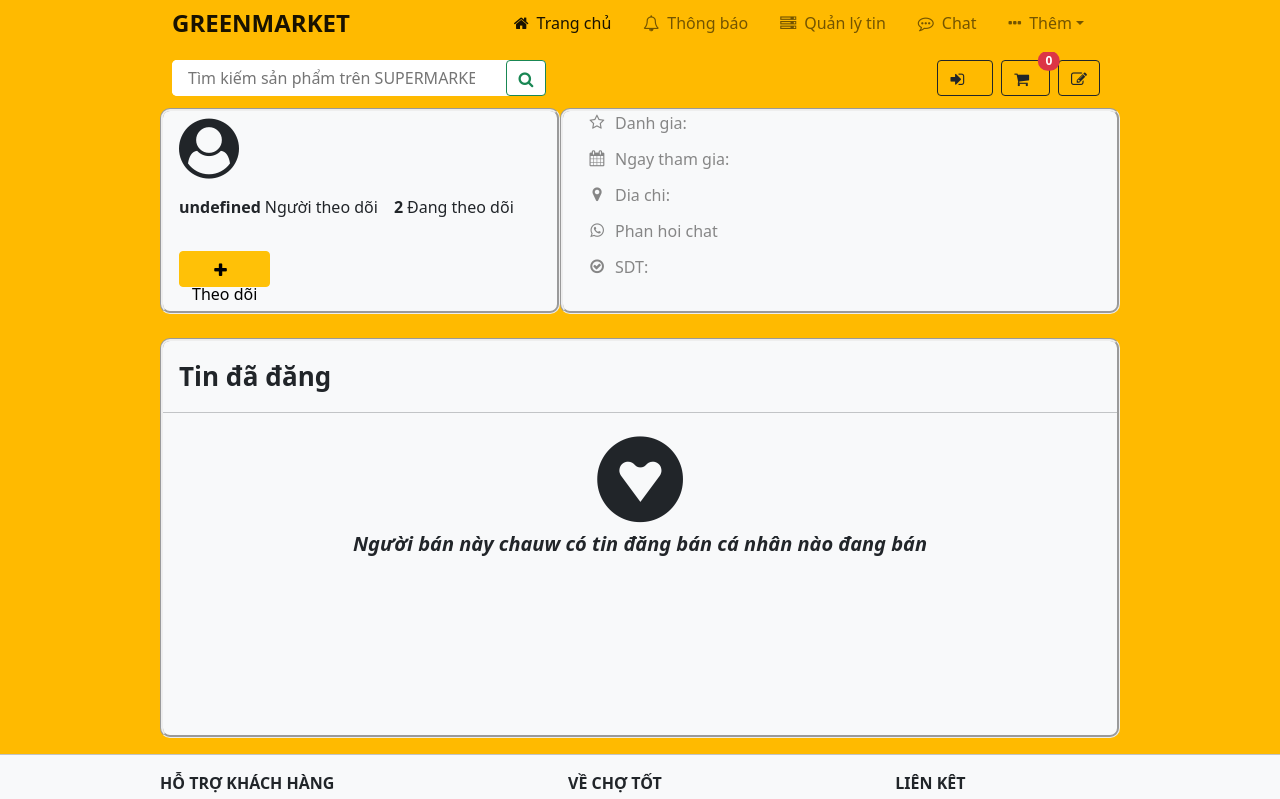
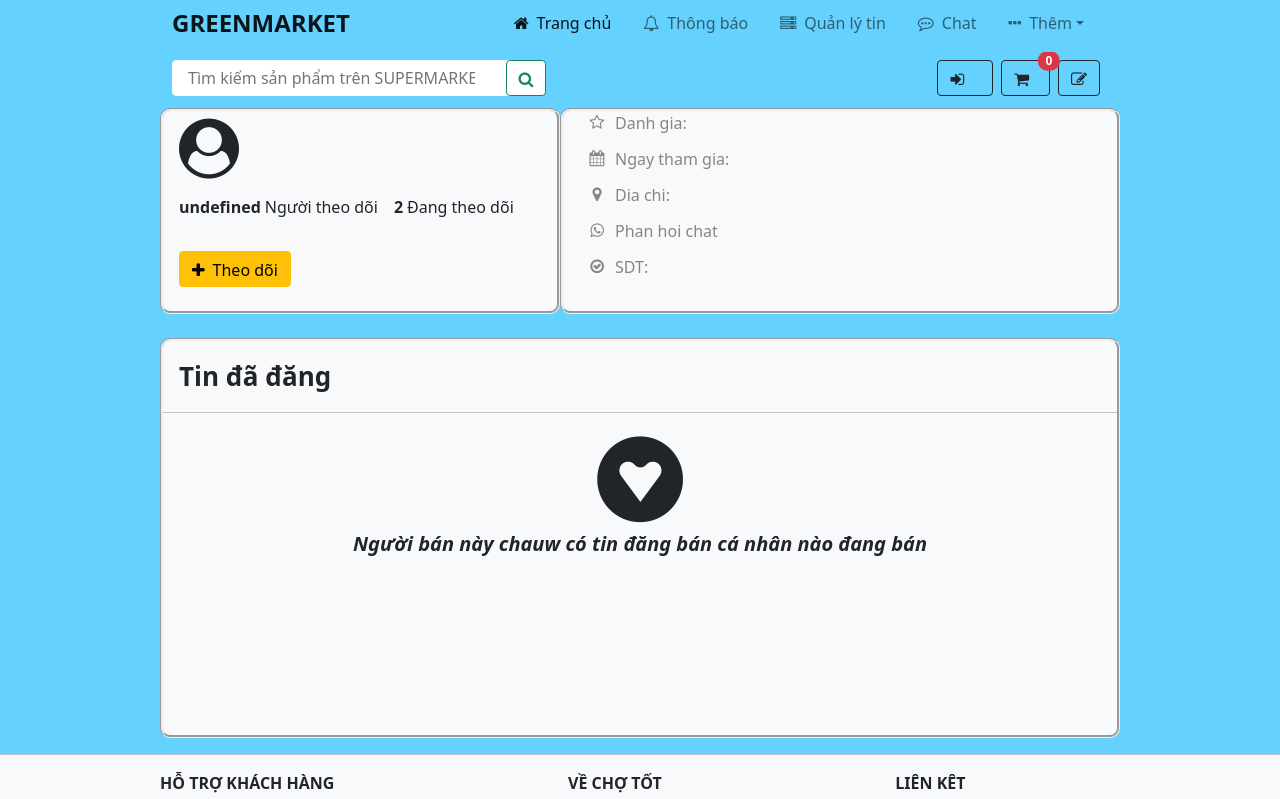
Before and after one commit to bach-long/CNPM-project, a React (Create React App) app: page /userInfor in a window 1280 px wide. Shown: the top 799 px of the page. Built offline with nearby package versions, Linux system fonts and the light colour scheme.

Commit message:
frontend login

```diff
--- a/src/App.css
+++ b/src/App.css
@@ -1,6 +1,13 @@
+:root {
+    --bg-color-main: rgb(101, 209, 255);
+}
 .app {
-    background-color: rgb(255 186 0);
+    background-color: var(--bg-color-main);
     overflow: hidden;
+}
+
+.bgColorMain {
+    background-color: var(--bg-color-main);
 }
 
 .wrapHeading {
@@ -13,22 +20,3 @@
 .bgSmoker {
     background-color: #ccc;
 }
-
-
-.input-control:focus {
-    outline: none;
-}
-
-.input-control.success {
-    background-color: #09c372;
-}
-
-
-
-.input-control.error {
-    background-color: red;
-}
-
-.input-control .error {
-    color: red;
-}
--- a/src/component/Content/Cart.jsx
+++ b/src/component/Content/Cart.jsx
@@ -1,4 +1,4 @@
-import React from "react";
+import React, {useState, useEffect, useRef } from "react";
 import { useSelector } from "react-redux";
 import styles from "./Content.module.css";
 import clsx from "clsx";
@@ -12,6 +12,10 @@ const Cart = () => {
   const state = useSelector((state) => state.handleCart);
   const dispatch = useDispatch();
   const navigate = useNavigate();
+  const pageCart = useRef(null);
+  var listCheckBox;
+
+
 
   const addProduct = (product) => {
     dispatch(addCart(product));
@@ -25,6 +29,26 @@ const Cart = () => {
     dispatch(setCountZero(product));
   };
 
+
+  useEffect(() => {
+    listCheckBox = pageCart.current.querySelectorAll("input");
+    console.log(listCheckBox)
+  }, [state]);
+
+
+  const  checkAll = (e) => {
+    const check = e.target.checked;
+    if (check) {
+      listCheckBox.forEach(function(checkbox) {
+        checkbox.checked = true;
+      })
+    } else {
+      listCheckBox.forEach(function(checkbox) {
+        checkbox.checked = false;
+      })
+    }
+  }
+
   function countCart() {
     var c = 0;
     state.forEach((p) => {
@@ -34,6 +58,9 @@ const Cart = () => {
     });
     return c;
   }
+
+
+
 
   const CardProductNull = () => {
     return (
@@ -64,7 +91,8 @@ const Cart = () => {
                 )}
               >
                 <div className={clsx(styles.cart_product_checkbox)}>
-                  <input type="checkbox" />
+                  <input type="checkbox" name={product.id}
+                  />
                 </div>
                 <div
                   className={clsx(styles.cart_product_boxImg)}
@@ -129,12 +157,15 @@ const Cart = () => {
     <>
       <div
         className={clsx(styles.home, "bg-light", styles.cart, "font-monospace")}
+        ref={pageCart}
       >
         <h3 className="mx-3 mb-0">GIO HANG</h3>
         <hr />
         <div className="d-flex">
           <div className="mt-2 mx-3">
-            <input type="checkbox" />
+            <input type="checkbox" name="selectAll"
+            onClick={checkAll}
+            />
           </div>
           <div className="font-monospace mx-2 mb-1 fs-5">Chon tat ca</div>
         </div>
--- a/src/component/Content/Content.module.css
+++ b/src/component/Content/Content.module.css
@@ -3,9 +3,9 @@
     padding: 0;
     box-sizing: border-box;
 }
-
 .colorText_Red {
     color: red;
+
 }
 
 .imageContent {
@@ -20,6 +20,12 @@
     height: 50px;
     width: 50px;
 }
+
+.h36{
+    height: 36px;
+}
+
+/*Home**/
 
 .home {
      margin-top: 108px;
@@ -124,60 +130,9 @@
     max-width: 400px;
 }
 
-.boxProductOffer {
-    box-sizing: border-box;
-    display: flex;
-    align-items: center;
-    justify-content: center;
-}
-
-.wrapProductOffer {
-    display: flex;
-    overflow: auto;
-    margin: 8px 0px;
-    width: 90%;
-    scroll-behavior: smooth;
-}
-
-.wrapProductOffer::-webkit-scrollbar {
-    width: 0;
-}
 
 
-.cardOffer {
-    display: flex;
-    flex-direction: column;
-    width: 200px;
-    margin: 8px 10px;
-}
-
-
-.card_box_image {
-    height: 200px;
-    width: 200px;
-    display: flex;
-    justify-content: center;
-}
-.card_image {
-    height: 100%;
-    width: auto;
-    max-width: 180px;
-}
-.scroll_bn {
-    font-size: 16px;
-    height: 30px;
-    width: 30px;
-    display: flex;
-    justify-content: center;
-    align-items: center;
-    background-color: #ccc;
-    border-radius: 20px;
-}
-.scroll_bn:hover {
-    cursor: pointer;
-    color: rgb(255, 0, 0);
-    background-color: #333;
-}
+/**Product end*/
 
 /*Cart product*/
 .cart {
@@ -309,6 +264,62 @@
 .productOffer_title {
     height: 96px;
 }
+
+
+.boxProductOffer {
+    box-sizing: border-box;
+    display: flex;
+    align-items: center;
+    justify-content: center;
+}
+
+.wrapProductOffer {
+    display: flex;
+    overflow: auto;
+    margin: 8px 0px;
+    width: 90%;
+    scroll-behavior: smooth;
+}
+
+.wrapProductOffer::-webkit-scrollbar {
+    width: 0;
+}
+
+
+.cardOffer {
+    display: flex;
+    flex-direction: column;
+    width: 200px;
+    margin: 8px 10px;
+}
+
+
+.card_box_image {
+    height: 200px;
+    width: 200px;
+    display: flex;
+    justify-content: center;
+}
+.card_image {
+    height: 100%;
+    width: auto;
+    max-width: 180px;
+}
+.scroll_bn {
+    font-size: 16px;
+    height: 30px;
+    width: 30px;
+    display: flex;
+    justify-content: center;
+    align-items: center;
+    background-color: #ccc;
+    border-radius: 20px;
+}
+.scroll_bn:hover {
+    cursor: pointer;
+    color: rgb(255, 0, 0);
+    background-color: #333;
+}
 /**ProductOFfer end*/
 
 
@@ -375,7 +386,7 @@
     min-height: 400px;
 }
 
-.textBoxBlog {
+.inforUser_textBoxBlog {
     font-size: 26px;
     margin-left: 16px;
     font-weight: bold;
@@ -391,8 +402,7 @@
 
 .flowUser {
     box-sizing: border-box;
+    display: flex!important;
+    flex-direction: row;
+    line-height: 16px;
 }
-
-.h36{
-    height: 36px;
-}
--- a/src/component/Content/Home.jsx
+++ b/src/component/Content/Home.jsx
@@ -4,8 +4,8 @@ import Products from "./Products";
 import clsx from "clsx";
 import styles from "./Content.module.css";
 const Home = () => {
-  return (
-    <div className={clsx(styles.home, "justify-content-center")}>
+  const SliderBanner = ()=> {
+    return (
       <div className={clsx(styles.wrapBanner)}>
         <div
           id="carouselExampleIndicators"
@@ -133,6 +133,12 @@ const Home = () => {
           </div>
         </div>
       </div>
+    );
+  }
+
+  return (
+    <div className={clsx(styles.home, "justify-content-center")}>
+      <SliderBanner></SliderBanner>
       <Products />
       <div className="descriptionWrapper bg-light">
         <div className="descriptionMarket">
--- a/src/component/Content/pageUser.jsx
+++ b/src/component/Content/pageUser.jsx
@@ -28,11 +28,10 @@ const PageUser = () => {
       )
   }
 
-  return (
-    <>
-      <div className={clsx(styles.home, styles.profile_BoxRadius)}>
-        <div className={clsx(styles.wrapInforUser, "d-flex",styles.profile_BoxRadius)}>
-          <div className={clsx(styles.profile_box, "col-md-5",styles.profile_BoxRadius, "bg-light")}>
+
+  const Box1Profile = () => {
+    return (
+      <div className={clsx(styles.profile_box, "col-md-5",styles.profile_BoxRadius, "bg-light")}>
             <div>
               <div className={clsx( styles.rowBox1)}>
                 <i
@@ -63,12 +62,17 @@ const PageUser = () => {
               <div>
                 <button className={clsx( styles.rowBox1,styles.h36,"btn", "btn-warning","mb-4",styles.flowUser)}>
                   <i className="fa fa-plus mt-1 me-2"></i>
-                  <p>Theo dõi</p>
+                  <div>Theo dõi</div>
                 </button>
               </div>
             </div>
           </div>
-          <div className={clsx(styles.profile_box, "col-md-7",styles.profile_BoxRadius, "bg-light")}>
+    )
+  }
+
+  const Box2Profile = ()=> {
+    return (
+      <div className={clsx(styles.profile_box, "col-md-7",styles.profile_BoxRadius, "bg-light")}>
             <div className="mx-4">
               <div className={clsx(styles.profile_row)}>
                 <div className={clsx(styles.profile_textDesc)}>
@@ -142,6 +146,15 @@ const PageUser = () => {
               </div>
             </div>
           </div>
+    );
+  }
+
+  return (
+    <>
+      <div className={clsx(styles.home, styles.profile_BoxRadius)}>
+        <div className={clsx(styles.wrapInforUser, "d-flex",styles.profile_BoxRadius)}>
+          <Box1Profile></Box1Profile>
+          <Box2Profile></Box2Profile>
         </div>
       </div>
 
@@ -149,7 +162,7 @@ const PageUser = () => {
         className={clsx(styles.home, "bg-light", "mt-4", styles.profile_box, styles.heightBox, styles.profile_BoxRadius)}
       >
         <div className={clsx(styles.inforUser_blogUp)}>
-          <div className={clsx(styles.textBoxBlog)}>
+          <div className={clsx(styles.inforUser_textBoxBlog)}>
             <p>Tin đã đăng</p>
           </div>
           <hr/>
--- a/src/component/Heading/Heading.module.css
+++ b/src/component/Heading/Heading.module.css
@@ -1,3 +1,5 @@
+
+
 .navHeading {
     top: 0%;
     z-index: 5;
@@ -5,7 +7,7 @@
     height: 52px;
     width: 100%;
     margin: 0;
-    background-color: rgb(255 186 0);
+    /* background-color: rgb(255 186 0); */
 }
 
 .wrapNav {
@@ -24,7 +26,7 @@
     height: 52px;
     width: 100%;
     margin: 0;
-    background-color: rgb(255 186 0);
+    /* background-color: rgb(255 186 0); */
 }
 
 .inputSearch {
--- a/src/component/Heading/Navbar.jsx
+++ b/src/component/Heading/Navbar.jsx
@@ -4,7 +4,7 @@ import { Link } from "react-router-dom";
 import styles from "./Heading.module.css";
 function Navbar() {
   return (
-    <div className={styles.navHeading}>
+    <div className={ clsx(styles.navHeading,"bgColorMain")}>
       <nav className="navbar navbar-expand-lg navbar-light pb-0 pt-0">
         <div
           className={clsx(
--- a/src/component/Heading/Search.jsx
+++ b/src/component/Heading/Search.jsx
@@ -28,7 +28,7 @@ function Search() {
   }
 
   return (
-    <div className={styles.search}>
+    <div className={clsx(styles.search,"bgColorMain")}>
       <nav className="navbar navbar-light ">
         <div
           className={clsx(
```
